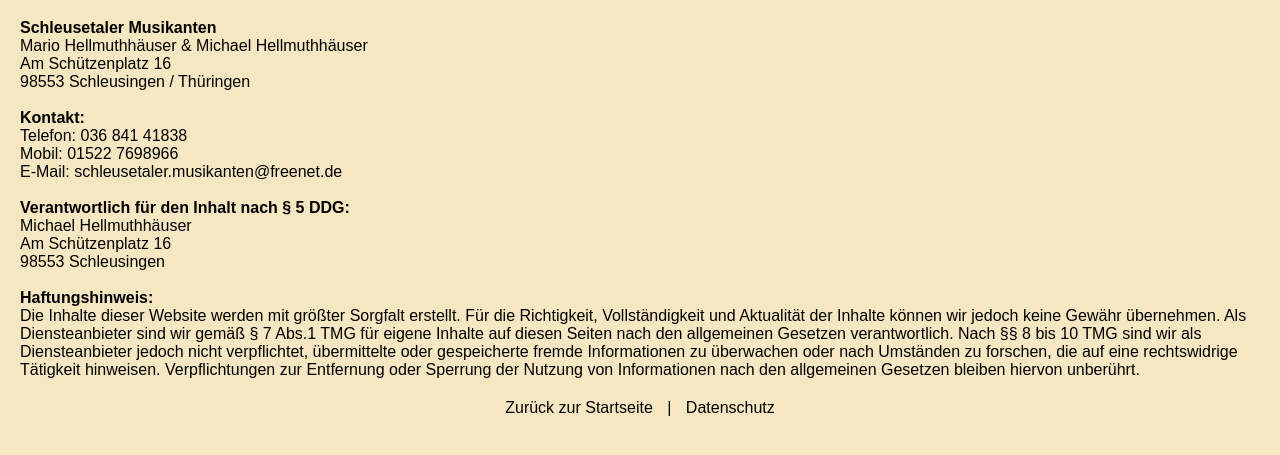
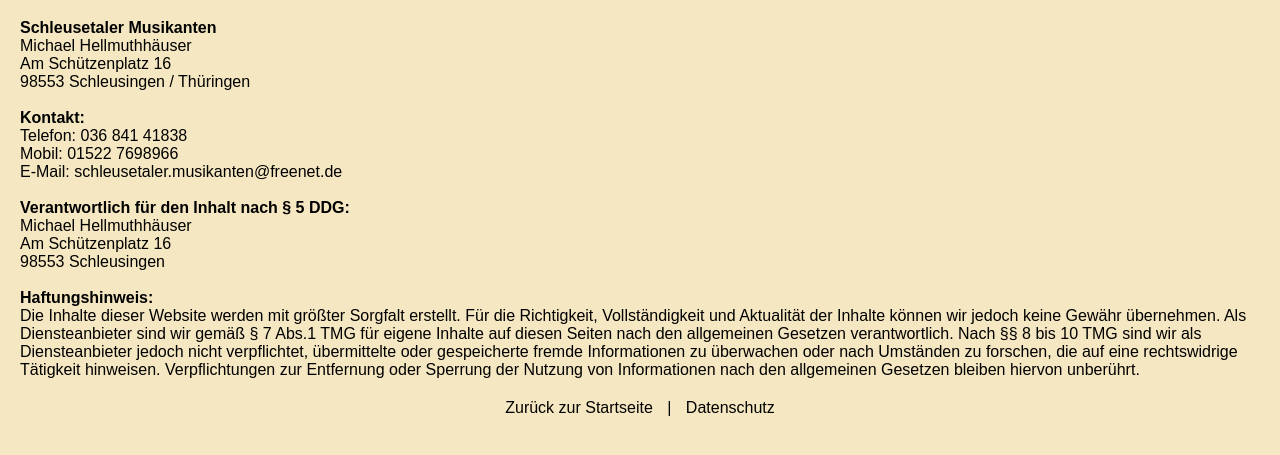
Before and after one commit to AndreKutzleb/schleusetaler-musikanten, a plain HTML site: page impressum.html in a window 1280 px wide. Shown: the part 81-536 px from the top of the page. Drawn offline with Linux system fonts and the light colour scheme.

Commit message:
remove mario from impressum

```diff
--- a/impressum.html
+++ b/impressum.html
@@ -26,7 +26,7 @@
     <h1>Impressum</h1>
     <p>
         <strong>Schleusetaler Musikanten</strong><br>
-        Mario Hellmuthhäuser & Michael Hellmuthhäuser<br>
+        Michael Hellmuthhäuser<br>
         Am Schützenplatz 16<br>
         98553 Schleusingen / Thüringen<br><br>
         <strong>Kontakt:</strong><br>
```
